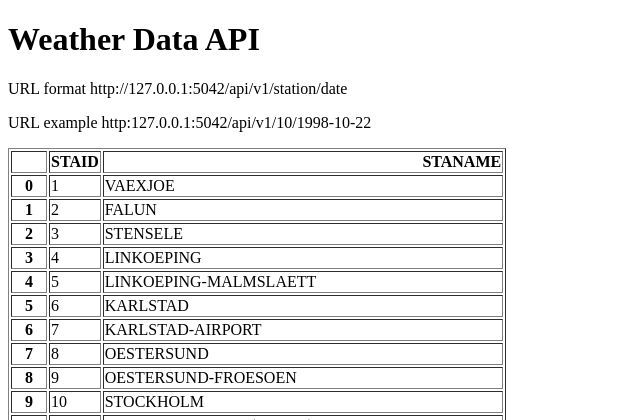
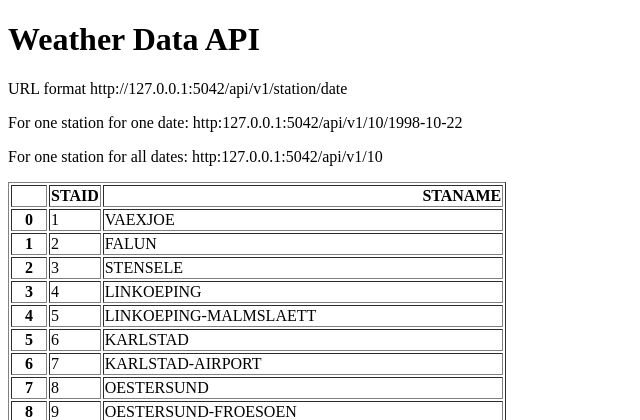
Before and after one commit to thedevdepot/weather_api, a Flask app: page / in a window 1280 px wide. Shown: the top 420 px of the page, without its empty margins (0-640 px from the left). Run offline with Flask 3, Linux system fonts and the light colour scheme.

Commit message:
Added station variation of api output for full year data output

```diff
--- a/main.py
+++ b/main.py
@@ -15,12 +15,19 @@ def home():
 @app.route("/api/v1/<station>/<date>")
 def about(station, date):
     filename = "data_small/TG_STAID" + str(station).zfill(6) + ".txt"
-    df = pd.read_csv(filename, skiprows=20, parse_dates=["   DATE"])
-    temperatrue = df.loc[df["    DATE"] == date]["    TG"].squeeze() / 10
+    df = pd.read_csv(filename, skiprows=20, parse_dates=["    DATE"])
+    temperature = df.loc[df["    DATE"] == date]["    TG"].squeeze() / 10
     return {"station": station,
             "date": date,
             "temperature": temperature}
 
+@app.route("/api/v1/<station>")
+def all_data(station):
+    filename = "data_small/TG_STAID" + str(station).zfill(6) + ".txt"
+    df = pd.read_csv(filename, skiprows=20, parse_dates=["    DATE"])
+    result = df.to_dict(orient="records")
+    return result
+
 
 if __name__ == "__main__":
     app.run(debug=True, port=5042)
--- a/templates/home.html
+++ b/templates/home.html
@@ -7,7 +7,8 @@
 <body>
     <h1>Weather Data API</h1>
         <p>URL format http://127.0.0.1:5042/api/v1/station/date</p>
-        <p>URL example http:127.0.0.1:5042/api/v1/10/1998-10-22</p>
+        <p>For one station for one date: http:127.0.0.1:5042/api/v1/10/1998-10-22</p>
+        <p>For one station for all dates: http:127.0.0.1:5042/api/v1/10</p>
         <p>{{data|safe}}</p>
 </body>
 </html>
```
